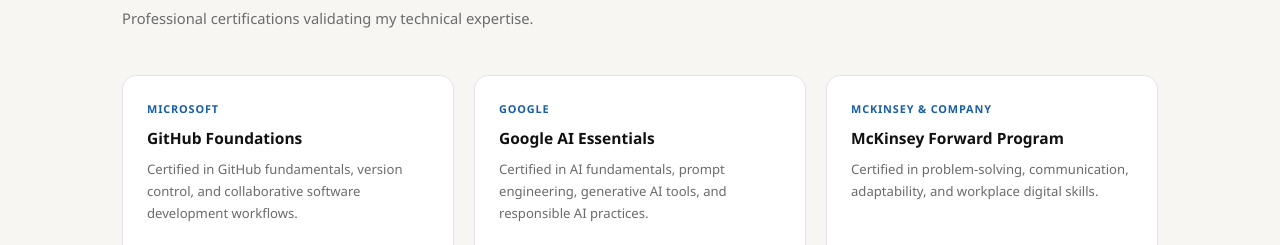
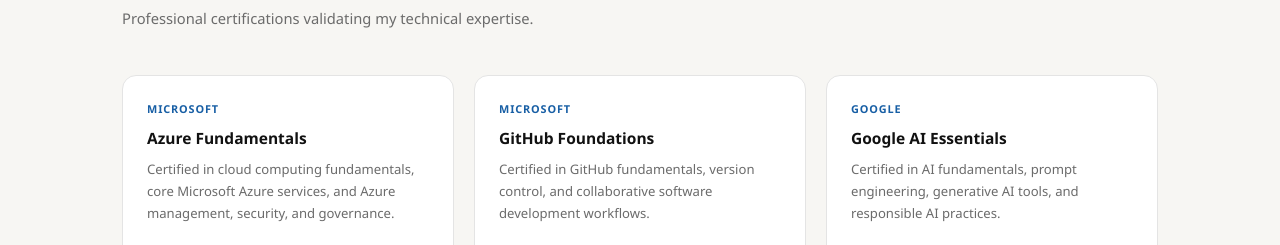
Before and after one commit to ReeniReddyPinninti/Portfolio, a plain HTML site: page index.html in a window 1280 px wide. Shown: the part 4712-4957 px from the top of the page. Drawn offline with nearby package versions, Linux system fonts and the light colour scheme.

Commit message:
new cert added

```diff
--- a/index.html
+++ b/index.html
@@ -685,6 +685,15 @@
 
       <div class="cert-card">
         <div class="cert-issuer">Microsoft</div>
+        <div class="cert-name">Azure Fundamentals</div>
+        <p class="cert-desc">Certified in cloud computing fundamentals, core Microsoft Azure services, and Azure management, security, and governance.</p>
+        <a href="https://learn.microsoft.com/api/credentials/share/en-gb/ReeniPinninti-1915/2217DE3136C13167?sharingId=7F3FE9D13BED9B7A" target="_blank" class="cert-link">
+          <i class="bi bi-award"></i> View Certificate
+        </a>
+      </div>
+
+      <div class="cert-card">
+        <div class="cert-issuer">Microsoft</div>
         <div class="cert-name">GitHub Foundations</div>
         <p class="cert-desc">Certified in GitHub fundamentals, version control, and collaborative software development workflows.</p>
         <a href="https://learn.microsoft.com/en-us/users/reenipinninti-1915/credentials/5ff96c16978859c1" target="_blank" class="cert-link">
```
